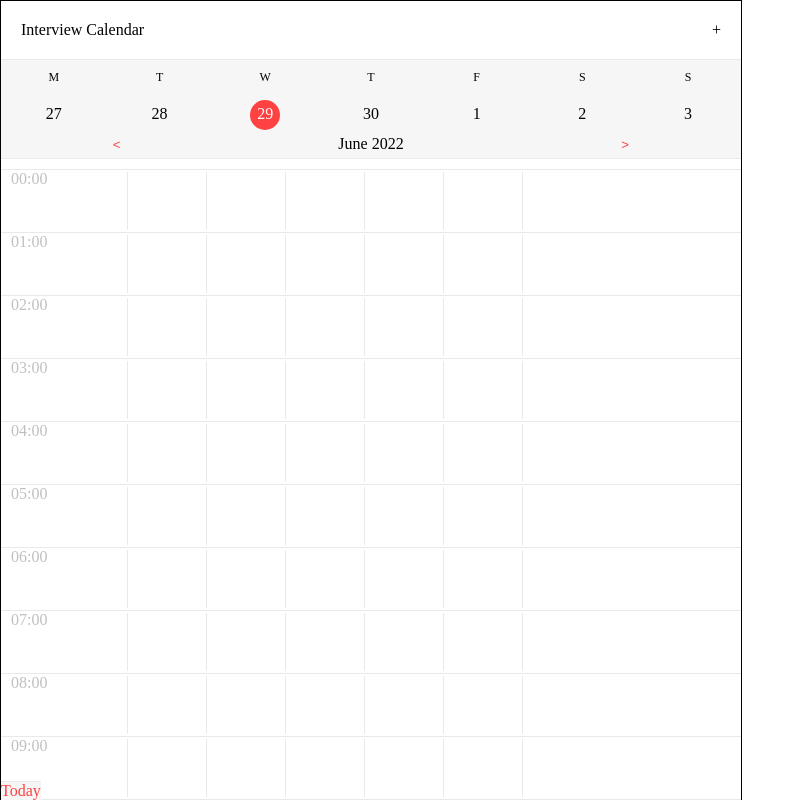
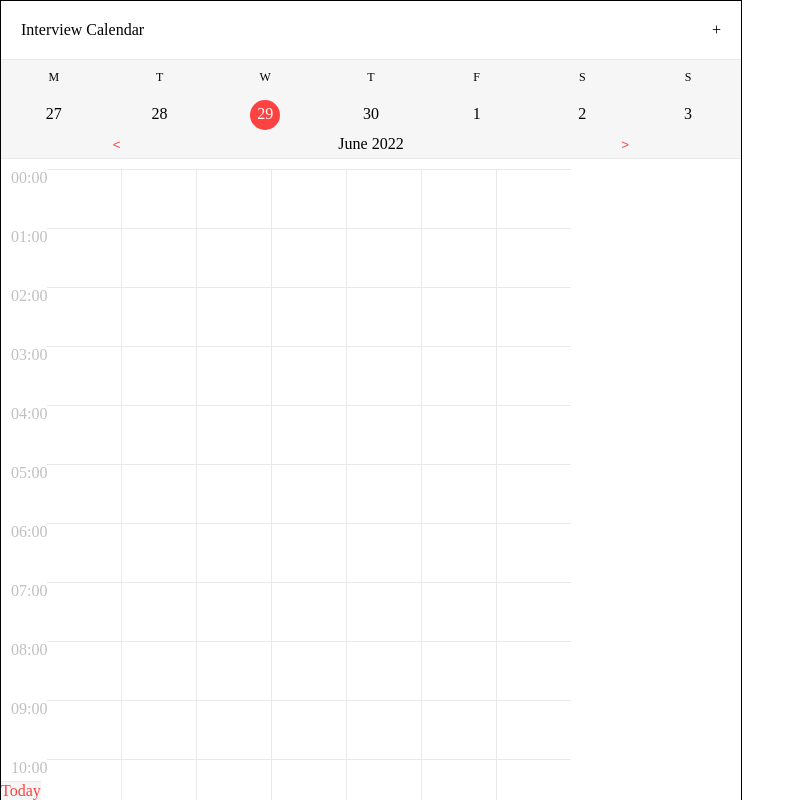
Before and after one commit to Aemulatio/interview-calendar, a React (Create React App) app: page / in a window 1280 px wide. Shown: the top 800 px of the page, without its empty margins (0-804 px from the left). Built offline with nearby package versions, Linux system fonts and the light colour scheme.

Commit message:
styles fix

```diff
--- a/src/Calendar/index.jsx
+++ b/src/Calendar/index.jsx
@@ -116,7 +116,7 @@ const DaySchedule = styled.div`
 `;
 
 const ScheduleRow = styled.div`
-  border-top: 1px solid #E9E9E9;
+
   padding-left: 10px;
   //height: 62px;
 
@@ -128,10 +128,12 @@ const ScheduleRow = styled.div`
 `;
 
 const ScheduleCell = styled.div`
-  margin: 2px;
-  height: 58px;
+  //margin: 2px;
+  min-height: 58px;
   width: 74px;
+  box-sizing: content-box;
   //background-color: #ebecff;
+  border-top: 1px solid #E9E9E9;
 `;
 
 const CalendarFooter = styled.footer`
```
